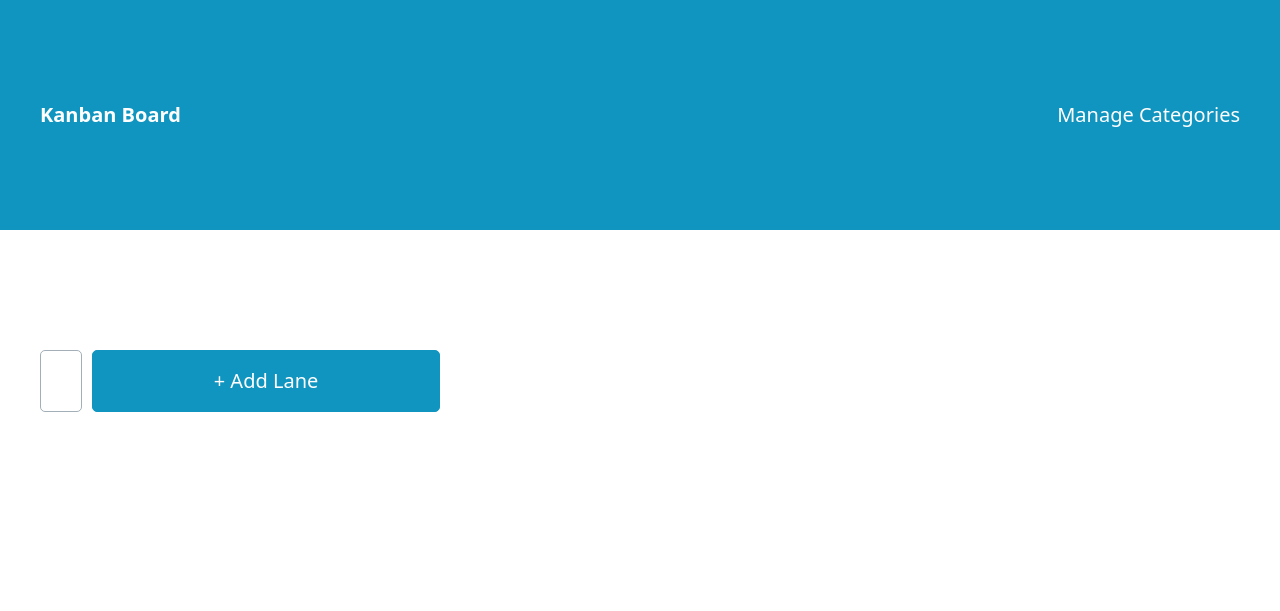
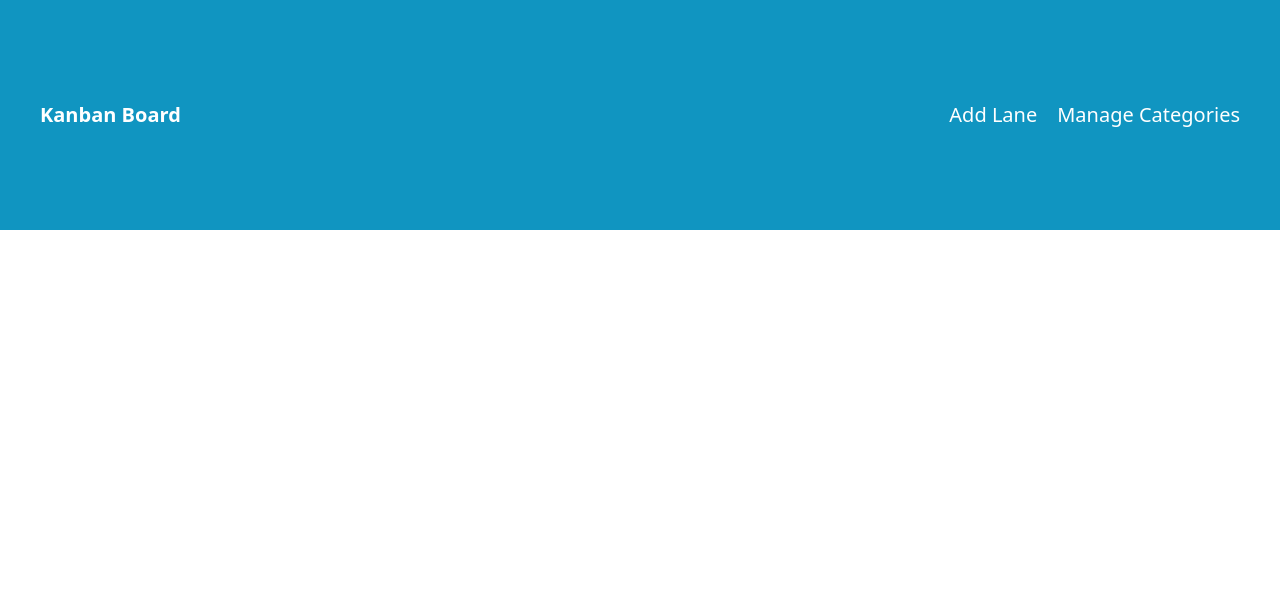
Before and after one commit to dierickonline/ProjApp, a Flask app: page / in a window 1280 px wide. Shown: the top 611 px of the page. After the commit the page ends 230 px from the top, so only its background shows below. Run offline with Flask 3, Linux system fonts and the light colour scheme; some libraries are stand-ins or nearby versions.

Commit message:
Reduce header height and move 'Add Lane' to header
- Reduced header padding from 1rem to 0.5rem for a more compact header
- Added 'Add Lane' button to header next to 'Manage Categories'
- Created lane modal dialog with form for adding lanes
- Implemented JavaScript functions (openLaneModal, closeLaneModal, createLane)
- Removed old inline add lane form from main content area
- Cleaned up unused CSS for removed form

```diff
--- a/app/static/css/custom.css
+++ b/app/static/css/custom.css
@@ -20,7 +20,7 @@ body {
 header {
     background-color: var(--primary);
     margin-bottom: 0;
-    padding: 1rem 0;
+    padding: 0.5rem 0;
 }
 
 header nav {
@@ -30,27 +30,6 @@ header nav {
 header strong,
 header a {
     color: white !important;
-}
-
-/* Add Lane Form */
-.add-lane-container {
-    margin: 2rem 1rem 1rem 1rem;
-}
-
-.inline-form {
-    display: flex;
-    gap: 0.5rem;
-    max-width: 400px;
-}
-
-.inline-form input[type="text"] {
-    flex: 1;
-    margin-bottom: 0;
-}
-
-.inline-form button {
-    margin-bottom: 0;
-    white-space: nowrap;
 }
 
 /* Board Layout */
--- a/app/templates/base.html
+++ b/app/templates/base.html
@@ -24,6 +24,7 @@
                 <li><strong>Kanban Board</strong></li>
             </ul>
             <ul>
+                <li><a href="#" onclick="openLaneModal()">Add Lane</a></li>
                 <li><a href="#" onclick="openCategoryModal()">Manage Categories</a></li>
             </ul>
         </nav>
@@ -68,6 +69,23 @@
         </article>
     </dialog>
 
+    <!-- Lane Management Modal -->
+    <dialog id="lane-modal">
+        <article>
+            <header>
+                <a href="#" aria-label="Close" class="close" onclick="closeLaneModal()">×</a>
+                <h3>Add Lane</h3>
+            </header>
+            <form id="lane-form" onsubmit="createLane(event)">
+                <label>
+                    Lane Title
+                    <input type="text" name="title" id="lane-title" placeholder="Enter lane title..." required>
+                </label>
+                <button type="submit">Add Lane</button>
+            </form>
+        </article>
+    </dialog>
+
     <!-- Custom JavaScript -->
     <script src="{{ url_for('static', filename='js/kanban.js') }}"></script>
 
--- a/app/templates/index.html
+++ b/app/templates/index.html
@@ -2,14 +2,6 @@
 
 {% block content %}
 <div class="container-fluid">
-    <!-- Add Lane Form -->
-    <div class="add-lane-container">
-        <form hx-post="/lanes" hx-target="#board" hx-swap="beforeend" class="inline-form">
-            <input type="text" name="title" placeholder="Enter lane title..." required>
-            <button type="submit">+ Add Lane</button>
-        </form>
-    </div>
-
     <!-- Kanban Board -->
     <div id="board" class="board">
         {% for lane in lanes %}
```
Also changed, not shown: app/static/js/kanban.js (+48 -0 lines).
